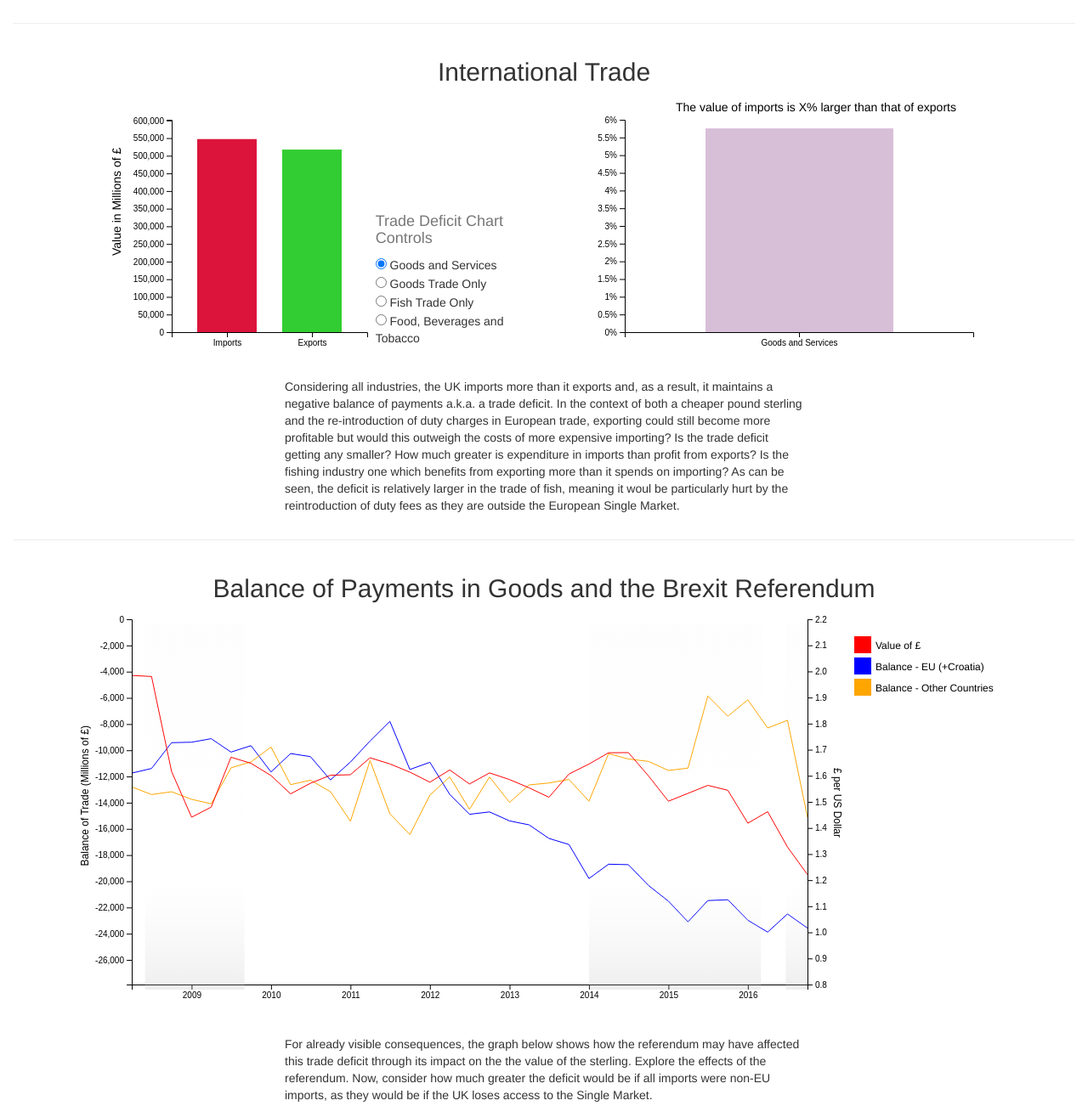
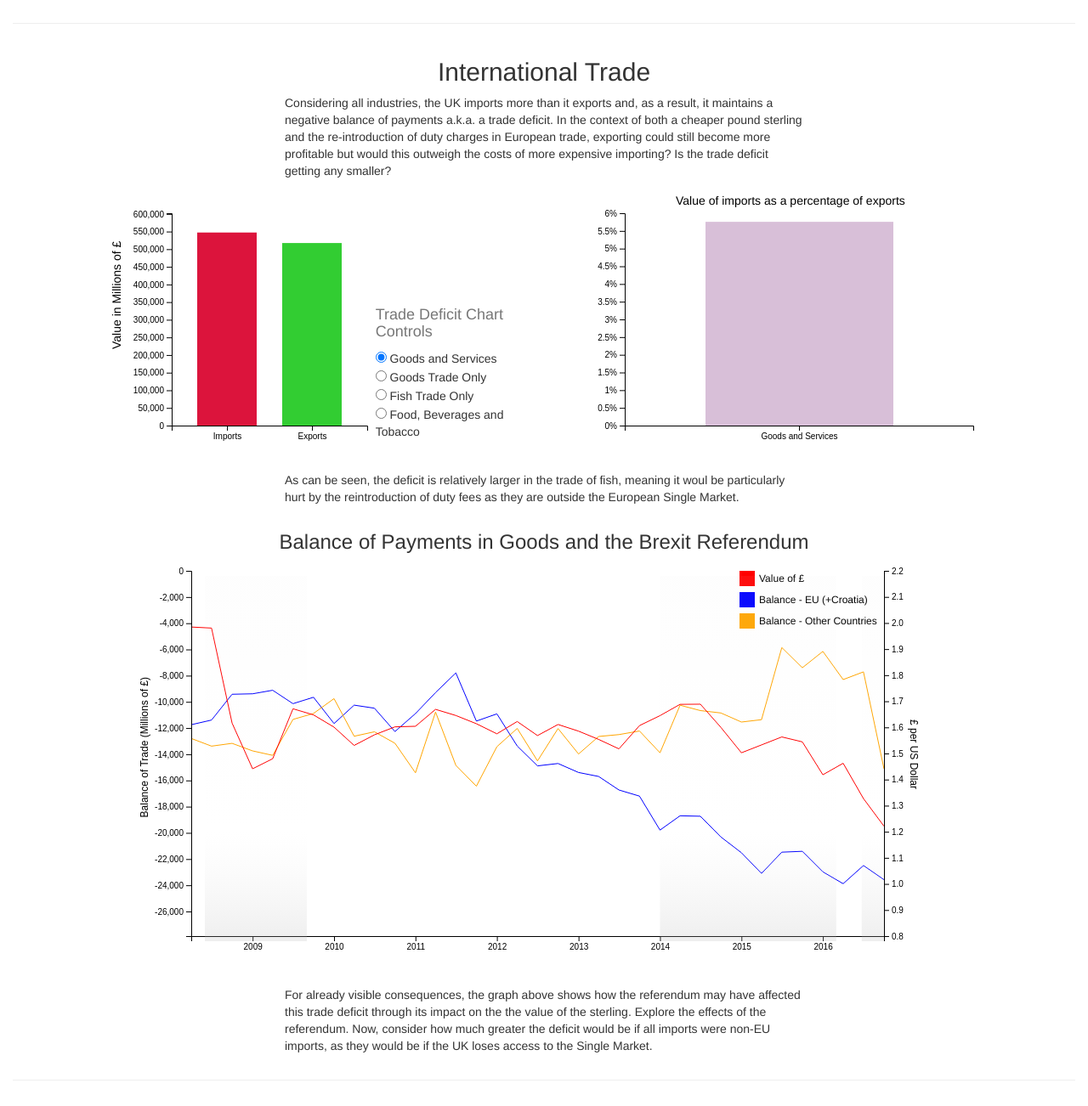
Before and after one commit to comp6234-group5/fish, a website: page index.html in a window 1280 px wide. Shown: the part 1966-3268 px from the top of the page at 85% size. Drawn offline with nearby package versions, Linux system fonts and the light colour scheme.

Commit message:
Moved text around, finished formatting

```diff
--- a/index.html
+++ b/index.html
@@ -62,6 +62,14 @@
         </div>
 
         <div class="row">
+          <div class="col-md-6 col-md-offset-3">
+            <p>
+          Considering all industries, the UK imports more than it exports and, as a result, it maintains a negative balance of payments a.k.a. a trade deficit. In the context of both a cheaper pound sterling and the re-introduction of duty charges in European trade, exporting could still become more profitable but would this outweigh the costs of more expensive importing? Is the trade deficit getting any smaller?
+            </p>
+          </div>
+        </div>
+
+        <div class="row">
           <div class="col-md-3 col-md-offset-1">
             <svg class="importExport1" width="320" height="300"></svg>
           </div>
@@ -80,21 +88,18 @@
         <div class="row">
           <div class="col-md-6 col-md-offset-3">
             <p>
-          Considering all industries, the UK imports more than it exports and, as a result, it maintains a negative balance of payments a.k.a. a trade deficit. In the context of both a cheaper pound sterling and the re-introduction of duty charges in European trade, exporting could still become more profitable but would this outweigh the costs of more expensive importing? Is the trade deficit getting any smaller?
-            How much greater is expenditure in imports than profit from exports? Is the fishing industry one which benefits from exporting more than it spends on importing?
             As can be seen, the deficit is relatively larger in the trade of fish, meaning it woul be particularly hurt by the reintroduction of duty fees as they are outside the European Single Market.
             </p>
           </div>
         </div>
 
-        <hr />
         <div class="row">
-          <h2 class="center-text">Balance of Payments in Goods and the Brexit Referendum</h2>
+          <h3 class="center-text">Balance of Payments in Goods and the Brexit Referendum</h3>
 
-          <svg class="balanceOfPay center-graph" width="1100" height="470"></svg>
+          <svg class="balanceOfPay center-graph" width="1120" height="470" style="padding-left:80px;"></svg>
 
           <p class="col-md-6 col-md-offset-3">
-          For already visible consequences, the graph below shows how the referendum may have affected this trade deficit through its impact on the the value of the sterling.
+          For already visible consequences, the graph above shows how the referendum may have affected this trade deficit through its impact on the the value of the sterling.
           Explore the effects of the referendum. Now, consider how much greater the deficit would be if all imports were non-EU imports, as they would be if the UK loses access to the Single Market.
           </p>
         </div>
--- a/js/BalanceOfPay+GBP.js
+++ b/js/BalanceOfPay+GBP.js
@@ -184,10 +184,11 @@ var createBalanceGraph = function () {
     var legend = svg.append("g")
         .attr("class", "legend")
         .attr("font-size", "12px");
-    legend.x = 850;
+    legend.x = width - 170;
+    //legend.x = width + 30;
     //legend.y = height - 70;
-    legend.y = 20;
-    legend.squareSize = 20;
+    legend.y = 0;
+    legend.squareSize = 18;
     legend.selectAll('rect')
           .data(legendData)
             .enter()
--- a/js/ImportExport.js
+++ b/js/ImportExport.js
@@ -147,7 +147,7 @@ var createImportExportGraphs = function () {
             .attr("x", 60)
             .attr("y", -20)
             .attr("dy", ".71em")
-            .text("The value of imports is X% larger than that of exports");
+            .text("Value of imports as a percentage of exports");
     }
 
     function drawG2(selection){
```
